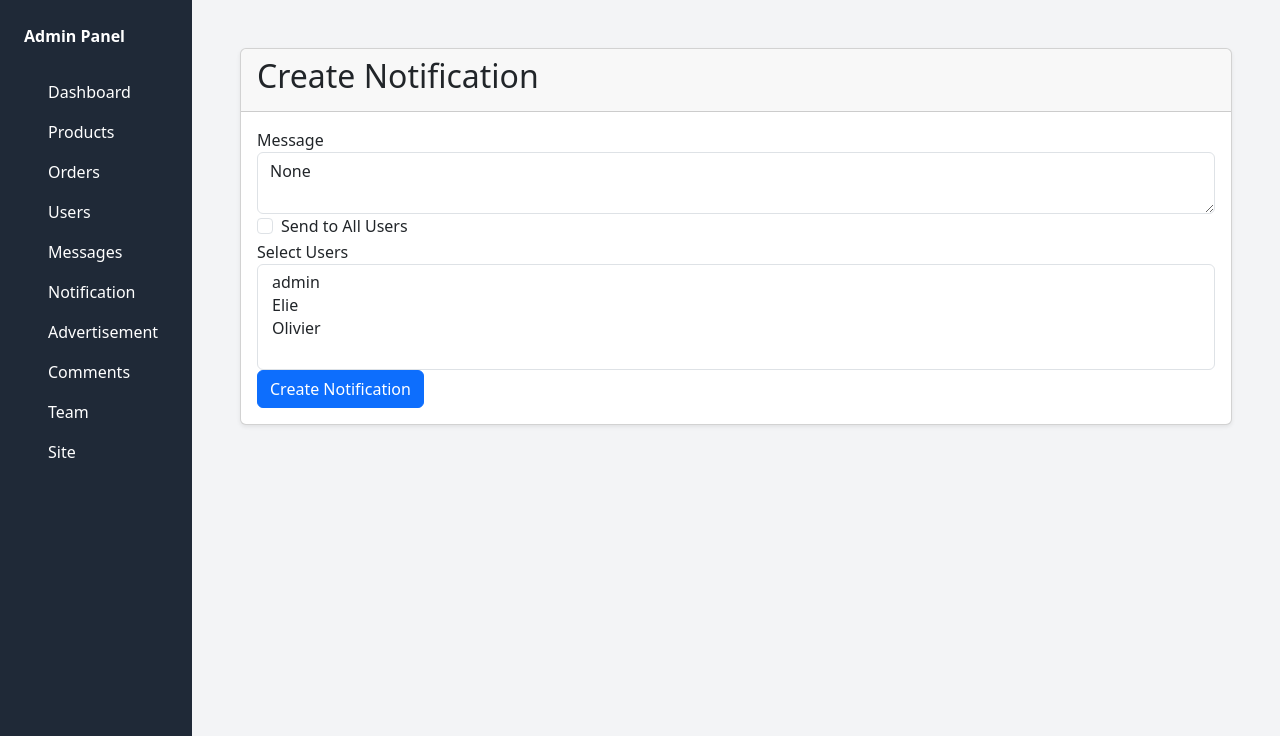
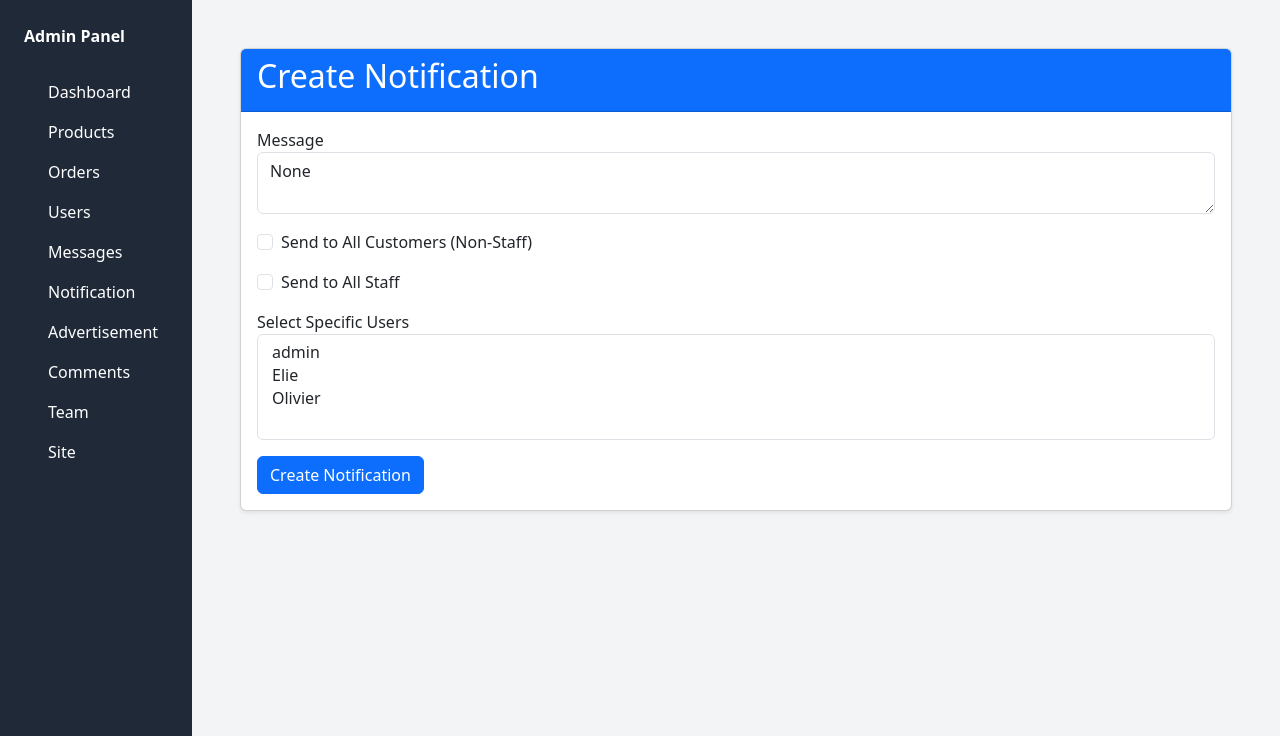
Before and after one commit to ElieDev1/Elie_tech-resolution-, a Django app: page /notifications/create/ in a window 1280 px wide. Shown: the part 64-800 px from the top of the page. Run offline with Django 5.2, Linux system fonts and the light colour scheme; data comes from the database, SQL or seed files in the repository; both versions use the stored data as it was after the commit.

Commit message:
final project versio 2.10

```diff
--- a/store/forms.py
+++ b/store/forms.py
@@ -133,21 +133,16 @@ class AdvertisementForm(forms.ModelForm):
         return cleaned_data
 
 
-
-
 class NotificationForm(forms.ModelForm):
-    users = forms.ModelMultipleChoiceField(queryset=User.objects.all(), required=False)  # Allows selecting multiple users
-    for_all = forms.BooleanField(required=False)  # Checkbox to send notification to all users
+    for_all_customers = forms.BooleanField(required=False, label="Send to All Customers (Non-Staff)")
+    for_all_staff = forms.BooleanField(required=False, label="Send to All Staff")
+    users = forms.ModelMultipleChoiceField(
+        queryset=User.objects.all(),
+        widget=forms.SelectMultiple(attrs={'class': 'form-control'}),
+        required=False,
+        label="Select Specific Users"
+    )
 
     class Meta:
         model = Notification
-        fields = ['message', 'for_all', 'users']
-
-    def __init__(self, *args, **kwargs):
-        super().__init__(*args, **kwargs)
-
-        # Hide the users field if the notification is for all users
-        if self.instance and self.instance.for_all:
-            self.fields['users'].widget = forms.HiddenInput()  # Hide users field if for_all is True
-        else:
-            self.fields['users'].required = True  # Make users field required if not sending to all users
+        fields = ['message', 'for_all_customers', 'for_all_staff', 'users']
--- a/store/urls.py
+++ b/store/urls.py
@@ -104,7 +104,9 @@ urlpatterns = [
     path('notifications/', views.notification_list, name='notification_list'),
     path('notifications/create/', views.create_notification, name='create_notification'),
     path('notifications/edit/<int:pk>/', views.edit_notification, name='edit_notification'),
+
     path('notifications/delete/<int:pk>/', views.delete_notification, name='delete_notification'),
+    path('notifications/delete-selected/', views.delete_selected_notifications, name='delete_selected_notifications'),
 
 
 
--- a/store/views.py
+++ b/store/views.py
@@ -630,29 +630,41 @@ def unread_message_count(request):
 
 
 
-
-
-
-
-
-
-
-
-
-
-
-
-
-
-
-
+from django.utils.dateparse import parse_date  # ✅ Import parse_date
 
 @staff_member_required
 def admin_products(request):
     products = Product.objects.all().prefetch_related('product_images')
-    return render(request, 'admin/products.html', {'products': products})
-
-
+
+    # Get filter values from request
+    category = request.GET.get('category', '')
+    start_date = request.GET.get('start_date', '')
+    end_date = request.GET.get('end_date', '')
+    out_of_stock = request.GET.get('out_of_stock', '')
+
+    # Apply category filter
+    if category:
+        products = products.filter(category=category)
+
+    # Apply date range filter
+    if start_date and end_date:
+        start_date = parse_date(start_date)  # ✅ This will now work
+        end_date = parse_date(end_date)
+        if start_date and end_date:
+            products = products.filter(created_at__range=[start_date, end_date])
+
+    # Apply out-of-stock filter
+    if out_of_stock == '1':
+        products = products.filter(stock=0)
+
+    return render(request, 'admin/products.html', {
+        'products': products,
+        'categories': Product.CATEGORY_CHOICES,
+        'selected_category': category,
+        'start_date': start_date,
+        'end_date': end_date,
+        'out_of_stock': out_of_stock
+    })
 
 
 
@@ -773,14 +785,30 @@ def edit_product(request, pk):
         form = ProductForm(instance=product)
     return render(request, 'admin/product_form.html', {'form': form})
 
+
+
 @staff_member_required
 @csrf_exempt
 def delete_product(request, pk):
     product = get_object_or_404(Product, pk=pk)
-    if request.method == 'POST':
-        product.delete()
-        messages.success(request, 'Product deleted successfully!')
-    return redirect('admin_products')
+
+    if request.method == 'POST':
+        try:
+            product.delete()
+            messages.success(request, 'Product deleted successfully!')
+            return redirect('admin_products')  # Redirect on successful DELETE
+
+        except Exception as e:
+            messages.error(request, f'Error deleting product: {e}')
+            return redirect('admin_products')  # Redirect even on error
+
+    elif request.method == 'GET':  # Explicitly handle GET requests
+        messages.warning(request, "Cannot delete product via GET request. Use POST.")
+        return redirect('admin_products')  # Redirect on GET
+
+    else: # Handle other request methods (PUT, DELETE, etc.) if needed.
+        messages.warning(request, "Invalid request method.")
+        return redirect('admin_products')
 
 # Team Member Views
 @staff_member_required
@@ -1099,14 +1127,21 @@ def approve_payment(request, order_id):
 
 
 
-
-
-
 @staff_member_required
 def admin_comment_list(request):
-    comments = Comment.objects.all().order_by('-timestamp')  # Use Comment, not comment
-    return render(request, 'admin/comments_list.html', {'comments': comments})
-
+    product_id = request.GET.get('product_id')  # Get product ID from query parameters
+    comments = Comment.objects.all().order_by('-timestamp')  # Default: all comments
+
+    if product_id:
+        comments = comments.filter(product_id=product_id)  # Filter by selected product
+
+    products = Product.objects.all()  # Get all products for dropdown filter
+
+    return render(request, 'admin/comments_list.html', {
+        'comments': comments,
+        'products': products,
+        'selected_product_id': product_id
+    })
 
 
 
@@ -1440,60 +1475,65 @@ def create_notification(request):
     if request.method == 'POST':
         form = NotificationForm(request.POST)
         if form.is_valid():
-            notification = form.save(commit=False)  # Do not save yet, we need to handle the many-to-many field
-            notification.save()  # Save to get an ID for the notification
-
-            # If 'for_all' is selected, assign all users
-            if form.cleaned_data['for_all']:
-                notification.user.set(User.objects.all())  # Assign all users to the notification
+            notification = form.save(commit=False)  # Save notification without committing to DB
+            notification.save()  # Save to get an ID
+
+            # Handle recipient selection
+            if form.cleaned_data.get('for_all_customers'):
+                notification.user.set(User.objects.filter(is_staff=False))  # Assign to non-staff users (customers)
+            elif form.cleaned_data.get('for_all_staff'):
+                notification.user.set(User.objects.filter(is_staff=True))  # Assign to staff members
             else:
-                selected_users = form.cleaned_data['users']
+                selected_users = form.cleaned_data.get('users')
                 if selected_users:
-                    notification.user.set(selected_users)  # Assign selected users to the notification
+                    notification.user.set(selected_users)  # Assign only selected users
                 else:
-                    form.add_error('users', 'Please select at least one user.')
-
-            notification.save()  # Save the notification with the assigned users
-
-            return redirect('notification_list')  # Redirect after saving the notification
+                    form.add_error('users', 'Please select at least one recipient.')
+
+            notification.save()  # Save the notification with assigned users
+            return redirect('notification_list')  # Redirect after saving
     else:
         form = NotificationForm()
 
     return render(request, 'admin/notification_form.html', {'form': form})
-
-
-
-
-
-
 
 
 def edit_notification(request, pk):
     notification = get_object_or_404(Notification, pk=pk)  # Get the notification to edit
 
     if request.method == 'POST':
-        form = NotificationForm(request.POST, instance=notification)
+        form = NotificationForm(request.POST, instance=notification)  # Pre-fill the form with existing data
 
         if form.is_valid():
-            notification = form.save(commit=False)  # Don't save yet; we need to handle related fields
-
-            # If the "Send to All Users" checkbox is selected, assign all users
-            if form.cleaned_data['for_all']:
+            notification = form.save(commit=False)  # Don't save yet; we'll handle related fields manually
+
+            # Safely check for the 'for_all' field in the cleaned data
+            for_all = form.cleaned_data.get('for_all', False)  # Default to False if not present
+            if for_all:
                 notification.user.set(User.objects.all())  # Assign all users to this notification
             else:
-                # If specific users are selected, set them
-                selected_users = form.cleaned_data['users']
-                notification.user.set(selected_users)  # Assign specific users to the notification
-
-            notification.save()  # Save the notification with updated users
+                # If specific users are selected, assign them
+                selected_users = form.cleaned_data.get('users', [])
+                if selected_users:
+                    notification.user.set(selected_users)  # Assign specific users
+                else:
+                    notification.user.clear()  # Clear users if none are selected
+
+            notification.save()  # Save the notification after assigning users
 
             messages.success(request, "Notification updated successfully!")  # Success message
             return redirect('notification_list')  # Redirect to the notification list page
-    else:
-        # Pre-fill the form with the existing notification data
+
+    else:
+        # For GET requests, load the form with existing data
         form = NotificationForm(instance=notification)
 
     return render(request, 'admin/notification_form.html', {'form': form})
+
+
+
+
+
 
 
 # Delete a notification
@@ -1502,3 +1542,16 @@ def delete_notification(request, pk):
     notification.delete()
     messages.success(request, "Notification deleted successfully!")
     return redirect('notification_list')
+
+
+# Bulk delete notifications
+def delete_selected_notifications(request):
+    if request.method == "POST":
+        notification_ids = request.POST.getlist('notification_ids')  # Get selected notification IDs
+        if notification_ids:
+            Notification.objects.filter(id__in=notification_ids).delete()  # Delete selected notifications
+            messages.success(request, "Selected notifications deleted successfully!")
+        else:
+            messages.warning(request, "No notifications selected!")
+
+    return redirect('notification_list')  # Redirect back to list
--- a/templates/admin/base.html
+++ b/templates/admin/base.html
@@ -1,4 +1,4 @@
-{%load static%}
+{% load static %}
 <!DOCTYPE html>
 <html lang="en">
     <head>
@@ -26,6 +26,7 @@
 
         <script defer>
             function toggleSidebar() {
+                // Toggles the sidebar visibility on small screens
                 document.getElementById("sidebar").classList.toggle("hidden");
             }
 
@@ -44,10 +45,10 @@
         </script>
     </head>
 
-</head>
     <body class="bg-gray-100">
         <!-- Top Navbar -->
         <nav class="bg-gray-700 text-white p-4 w-full fixed top-0 left-0 z-50 h-16 flex items-center justify-between">
+            <!-- Sidebar toggle button for small screens -->
             <button class="lg:hidden text-white text-2xl px-4" onclick="toggleSidebar()">
                 <i class="fas fa-bars"></i>
             </button>
@@ -64,8 +65,7 @@
                 </div>
             </form>
 
-
-
+            <!-- Navbar Links (hidden on small screens) -->
             <div class="hidden lg:flex space-x-6">
                 <a href="{% url 'admin_dashboard' %}" class="nav-link px-4 py-2 hover:bg-gray-600">Dashboard</a>
                 <a href="{% url 'admin_products' %}" class="nav-link px-4 py-2 hover:bg-gray-600">Products</a>
@@ -77,8 +77,8 @@
             </div>
         </nav>
 
-    <!-- Sidebar -->
-    <div id="sidebar" class="w-48 bg-gray-800 text-white min-h-screen fixed left-0 top-0 mt-16 lg:block z-40">
+        <!-- Sidebar (hidden on small screens by default) -->
+        <div id="sidebar" class="w-48 bg-gray-800 text-white min-h-screen fixed left-0 top-0 mt-16 lg:block hidden z-40">
             <div class="p-4"><strong>Admin Panel</strong></div>
             <div class="px-4">
                 <a href="{% url 'admin_dashboard' %}" class="nav-link block py-2 px-4 hover:bg-gray-700">Dashboard</a>
@@ -93,6 +93,8 @@
                 <a href="{% url 'product_list' %}" class="nav-link block py-2 px-4 text-yellow-400 hover:bg-gray-700">Site</a>
             </div>
         </div>
+
+        <!-- Main Content -->
         <div class="lg:ml-48 p-4 pt-20 mt-16">
             <div class="container mx-auto">
                 {% if messages %}
@@ -109,3 +111,5 @@
                 {% endblock %}
             </div>
         </div>
+    </body>
+</html>
--- a/templates/admin/notification_form.html
+++ b/templates/admin/notification_form.html
@@ -3,7 +3,7 @@
 {% block content %}
     <div class="container mt-4">
         <div class="card shadow-sm">
-            <div class="card-header">
+            <div class="card-header bg-primary text-white">
                 <h2>Create Notification</h2>
             </div>
             <div class="card-body">
@@ -13,43 +13,61 @@
                     <!-- Message Field -->
                     <div class="form-group">
                         <label for="{{ form.message.id_for_label }}">Message</label>
-                        <textarea name="message" id="{{ form.message.id_for_label }}" class="form-control">{{ form.message.value }}</textarea>
+                        <textarea name="message" id="{{ form.message.id_for_label }}"
+                                  class="form-control">{{ form.message.value }}</textarea>
                     </div>
 
-                    <!-- Send to All Users Checkbox -->
-                    <div class="form-check">
-                        <input type="checkbox" name="for_all" id="id_for_all" class="form-check-input" {% if form.for_all.value %}checked{% endif %}>
-                        <label class="form-check-label" for="{{ form.for_all.id_for_label }}">Send to All Users</label>
+                    <!-- Send to All Customers Checkbox -->
+                    <div class="form-check mt-3">
+                        <input type="checkbox" name="for_all_customers" id="id_for_all_customers" class="form-check-input"
+                               {% if form.for_all_customers.value %}checked{% endif %}>
+                        <label class="form-check-label" for="id_for_all_customers">Send to All Customers (Non-Staff)</label>
                     </div>
 
-                    <!-- Specific Users Field (will be hidden if 'Send to All Users' is selected) -->
-                    <div class="form-group" id="users-field">
-                        <label for="{{ form.users.id_for_label }}">Select Users</label>
+                    <!-- Send to All Staff Checkbox -->
+                    <div class="form-check mt-3">
+                        <input type="checkbox" name="for_all_staff" id="id_for_all_staff" class="form-check-input"
+                               {% if form.for_all_staff.value %}checked{% endif %}>
+                        <label class="form-check-label" for="id_for_all_staff">Send to All Staff</label>
+                    </div>
+
+                    <!-- Specific Users Selection -->
+                    <div class="form-group mt-3" id="users-field">
+                        <label for="{{ form.users.id_for_label }}">Select Specific Users</label>
                         <select name="users" id="{{ form.users.id_for_label }}" class="form-control" multiple>
                             {% for user in form.users.field.queryset %}
-                                <option value="{{ user.id }}" {% if user.id in form.users.value %}selected{% endif %}>{{ user.username }}</option>
+                                <option value="{{ user.id }}" {% if user.id in form.users.value %}selected{% endif %}>
+                                    {{ user.username }}
+                                </option>
                             {% endfor %}
                         </select>
                     </div>
 
-                    <button type="submit" class="btn btn-primary">Create Notification</button>
+                    <button type="submit" class="btn btn-primary mt-3">Create Notification</button>
                 </form>
             </div>
         </div>
     </div>
 
     <script>
-        // Show/hide users field based on the checkbox
-        document.getElementById('id_for_all').addEventListener('change', function() {
+        // Function to toggle user selection field
+        function toggleUserField() {
             var usersField = document.getElementById('users-field');
-            if (this.checked) {
-                usersField.style.display = 'none';  // Hide users field
+            var forAllCustomers = document.getElementById('id_for_all_customers').checked;
+            var forAllStaff = document.getElementById('id_for_all_staff').checked;
+
+            if (forAllCustomers || forAllStaff) {
+                usersField.style.display = 'none';
             } else {
-                usersField.style.display = 'block';  // Show users field
+                usersField.style.display = 'block';
             }
-        });
+        }
 
-        // Trigger change event on page load to reflect the current checkbox state
-        document.getElementById('id_for_all').dispatchEvent(new Event('change'));
+        // Attach event listeners to checkboxes
+        document.getElementById('id_for_all_customers').addEventListener('change', toggleUserField);
+        document.getElementById('id_for_all_staff').addEventListener('change', toggleUserField);
+
+        // Trigger change event on page load
+        toggleUserField();
     </script>
 {% endblock %}
--- a/templates/message.html
+++ b/templates/message.html
@@ -10,7 +10,7 @@
 <div class="message-layout">
     <!-- Customer List -->
     <div class="customer-list">
-        <h4><strong>CUSTOMERS :</strong></h4>
+        <h4><strong> {%if user.is_staff%}CUSTOMERS :{% else %}CHAT WITH :{% endif %}</strong></h4>
         <div class="customer-scroll">
             <ul>
                 {% for customer in customers_who_messaged %}
--- a/templates/store/home.html
+++ b/templates/store/home.html
@@ -77,7 +77,8 @@
         <div class="col-md-3">
             <h5>Categories</h5>
             <div class="category-card">
-                <ul class="list-group mb-4 category-list">
+                <ul class="list-group mb-4 category-list
+                    max-h-48 overflow-y-auto lg:max-h-full">
                     <li class="list-group-item {% if not request.GET.category %}active{% endif %}">
                         <a href="{% url 'product_list' %}" class="text-decoration-none">All Categories</a>
                     </li>
@@ -89,6 +90,7 @@
                 </ul>
             </div>
         </div>
+
 
         <div class="col-md-9">
             <div class="row">
```
Also changed, not shown: templates/admin/comments_list.html (+27 -11 lines), templates/admin/notification_list.html (+30 -2 lines), templates/admin/products.html (+48 -17 lines), templates/base.html (+15 -4 lines), db.sqlite3, media/products/WhatsApp_Image_2025-02-02_at_18.56.40_eafe2b64.jpg (added), media/products/WhatsApp_Image_2025-02-02_at_18.56.41_5a6de285.jpg (added), media/products/WhatsApp_Image_2025-02-02_at_18.56.42_ddaba153.jpg (added), media/products/WhatsApp_Image_2025-02-02_at_18.56.42_dddfbb3f.jpg (added), media/products/WhatsApp_Image_2025-02-02_at_18.56.45_7f7810d2.jpg (added), media/products/WhatsApp_Image_2025-02-02_at_18.56.47_2382ec81.jpg (added), media/products/WhatsApp_Image_2025-02-02_at_18.56.48_33939a11.jpg (added). Lines whose indentation alone changed are shown as unchanged.
